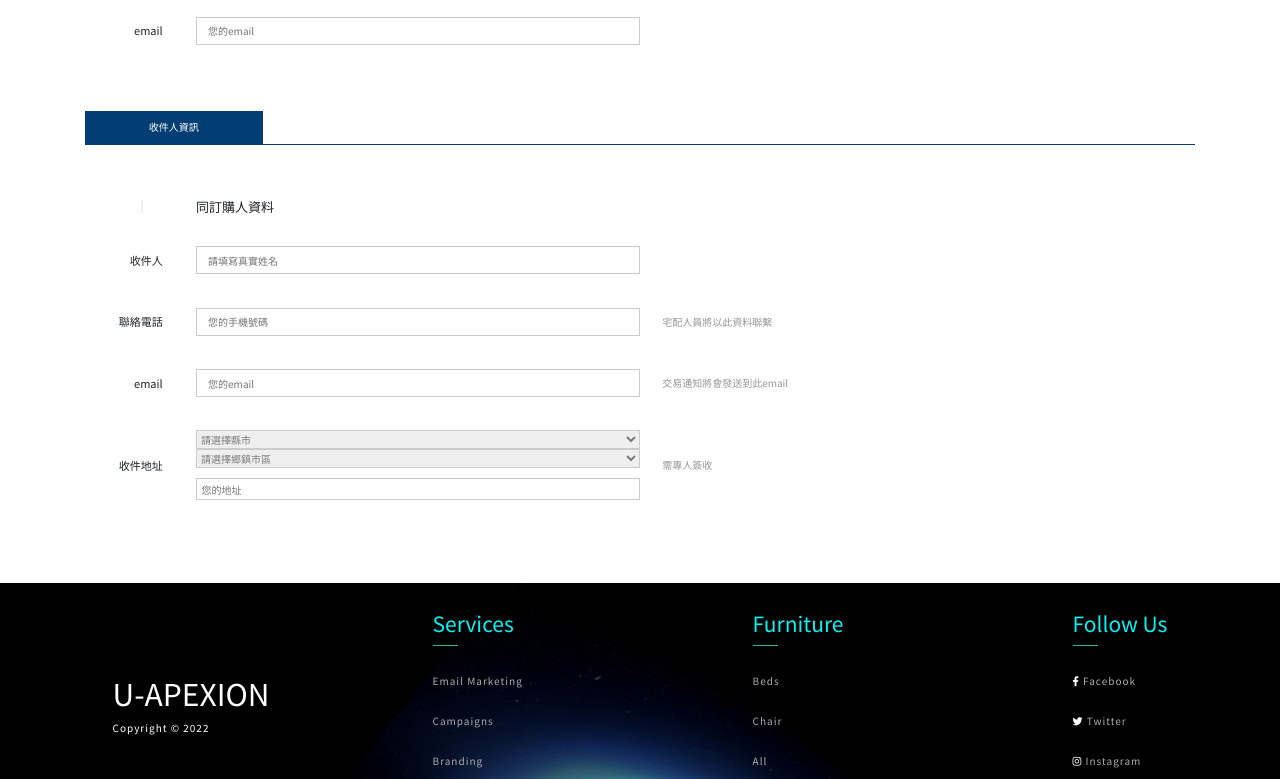
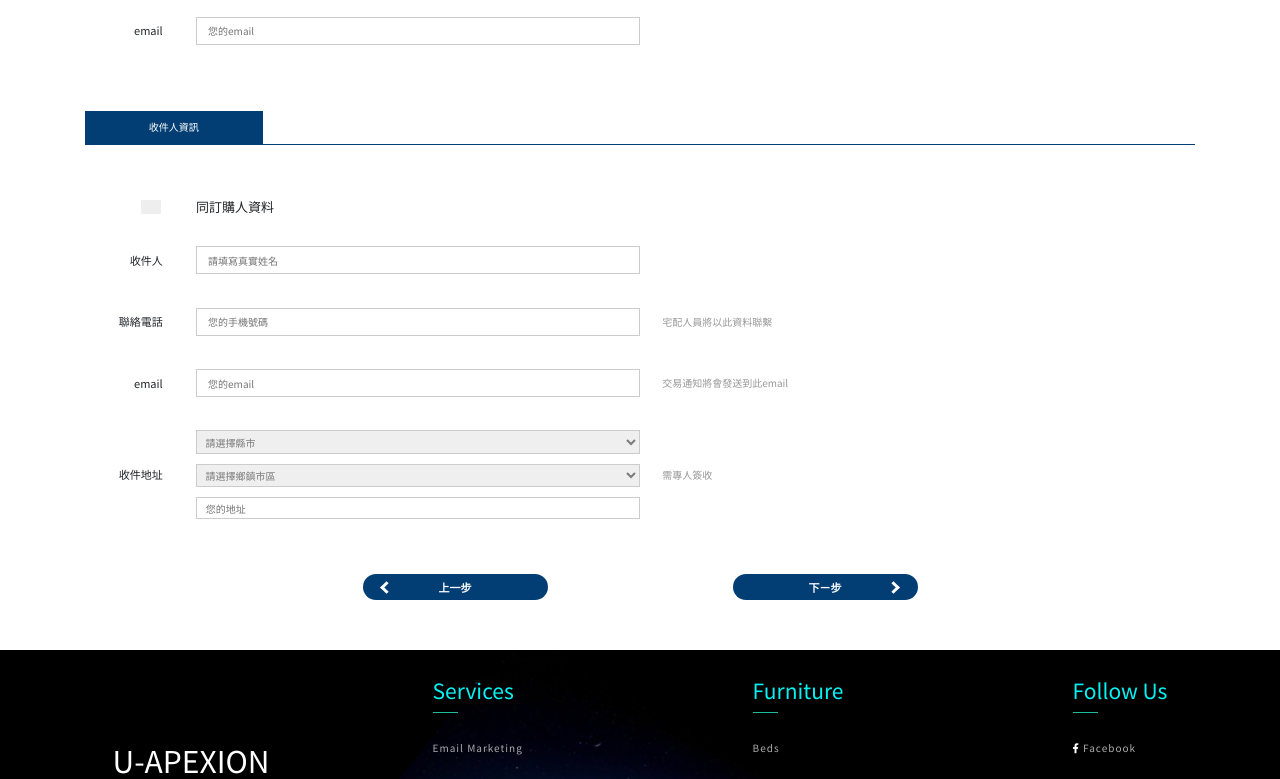
Before and after one commit to Jhih-Ting23472002/u-apexion-react, a React (Create React App) app: page /cart-information in a window 1280 px wide. Shown: the part 611-1390 px from the top of the page. Built offline with nearby package versions, Linux system fonts and the light colour scheme.

Commit message:
第二頁切完了，還有些需要微調

```diff
--- a/src/pages/Cart/CartInformation.css
+++ b/src/pages/Cart/CartInformation.css
@@ -90,8 +90,8 @@
     position: absolute;
     top: 0;
     left: 0;
-    height: 100%;
-    width: 2%;
+    height: 110%;
+    width: 15%;
     background-color: #eee;
 }
 .cart-checkbox-label:hover input ~ .cart-checkmark {
@@ -109,8 +109,8 @@
     display: block;
 }
 .cart-checkbox-label .cart-checkmark:after {
-    left: 9px;
-    top: 5px;
+    left: 7px;
+    top: 1px;
     width: 5px;
     height: 10px;
     border: solid white;
@@ -129,18 +129,47 @@
 }
 .recipient-input-address{
     width: 100%;
-    padding: 0.5% 0% 0.5% 1%;
+    padding: 0.5% 0% 0.5% 2%;
     border: 1px solid #ccc;
 }
 .select-city{
     width: 100%;
+    padding: 0.5% 0% 0.5% 1%;
     border: 1px solid #ccc;
     color: rgb(123, 123, 123);
 }
 .select-district{
     width: 100%;
+    padding: 0.5% 0% 0.5% 1%;
     border: 1px solid #ccc;
     color: rgb(123, 123, 123);
+}
+.previous-next-btn{
+    margin-top: 2%;
+    display: flex;
+    justify-content: space-around;
+}
+.position{
+    position: relative;
+}
+.arrow {
+    position: absolute;
+    border: solid white;
+    border-width: 0 3px 3px 0;
+    display: inline-block;
+    padding: 3px;
+}
+.left {
+    top: 32%;
+    left: 10%;
+    transform: rotate(135deg);
+    -webkit-transform: rotate(135deg);
+}
+.right {
+    top: 32%;
+    right: 10%;
+    transform: rotate(-45deg);
+    -webkit-transform: rotate(-45deg);
 }
 
 @media screen and (min-width: 576px){
--- a/src/pages/Cart/CartInformation.js
+++ b/src/pages/Cart/CartInformation.js
@@ -119,7 +119,7 @@ const CartInformation = () => {
                 </label>
                 <div className="select-consumer-recipient-input">
                   <div className="select-consumer-recipient-input-top mb-3">
-                    <select className="mr-5 select-city">
+                    <select className="select-city mb-3">
                       <option>請選擇縣市</option>
                     </select>
                     <select className="select-district">
@@ -137,6 +137,17 @@ const CartInformation = () => {
               </div>
             </div>
           </div>
+          <div className="previous-next-btn">
+            <div className="col-3"></div>
+            <button className="btn next-btn position">
+              <i className="arrow left"></i>上一步
+            </button>
+            <div className="col-2"></div>
+            <button className="btn next-btn position">
+              下ㄧ步<i className="arrow right"></i>
+            </button>
+            <div className="col-3"></div>
+          </div>
         </div>
       </div>
     </>
```
